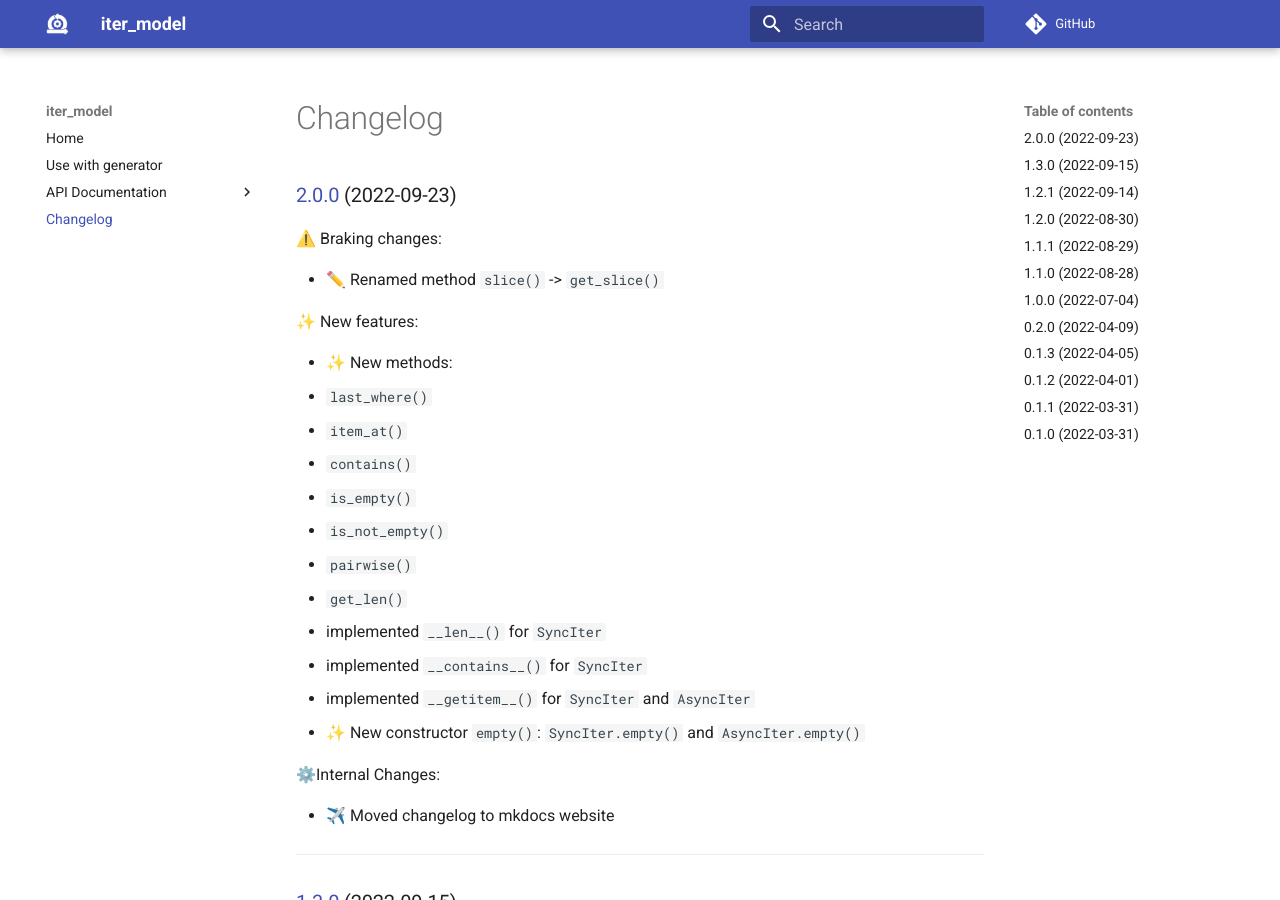
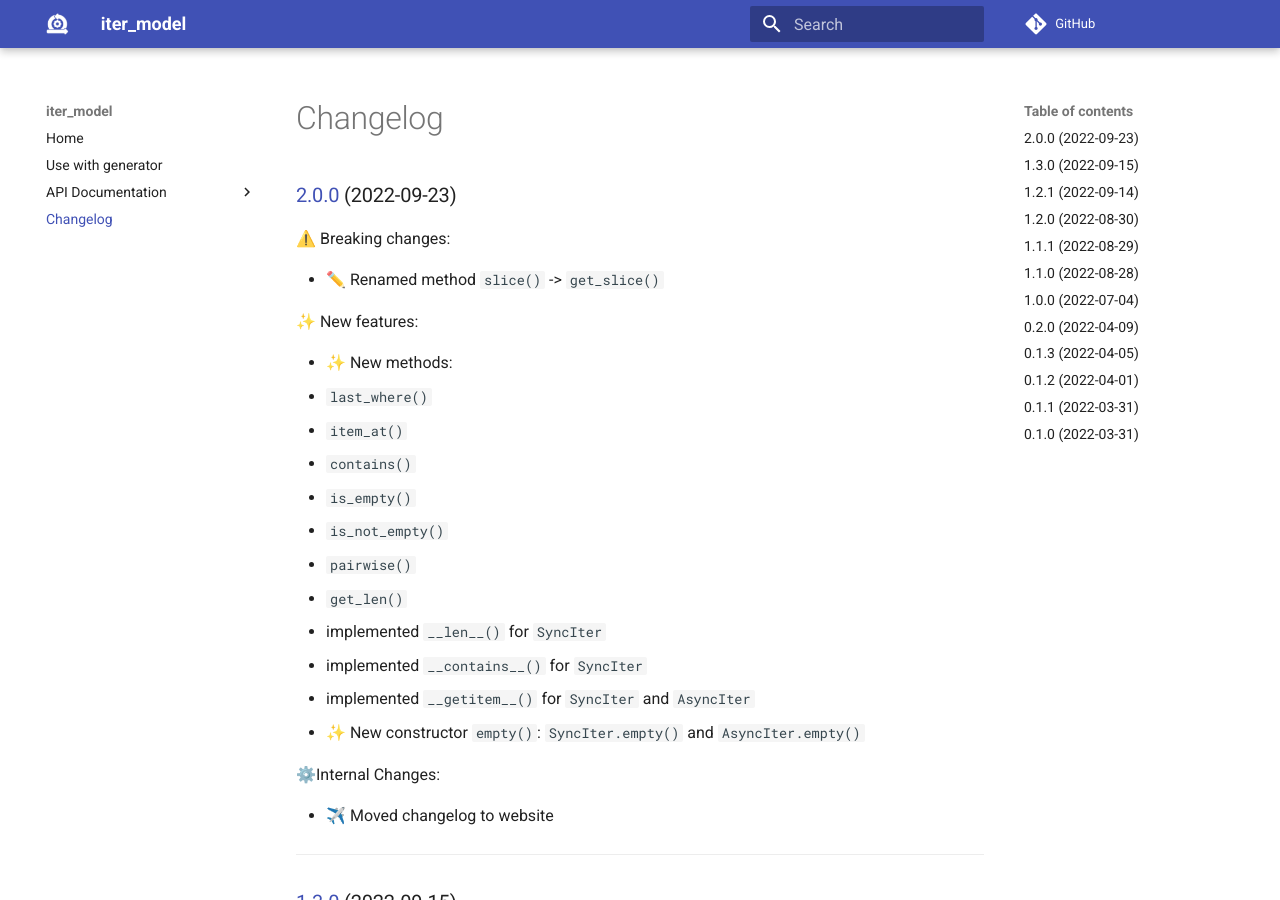
Before and after one commit to VolodymyrBor/iter_model, an MkDocs documentation site: the page built from docs/changelog.md, in a window 1280 px wide and 900 px high. Built offline with MkDocs 1.6.1 and Material for MkDocs 9.7.7, drawn with Linux system fonts in a browser that asks for light colours; comment, search, counter and statistics services are not loaded.

Commit message:
✏️ fixed typo in changelog.md

```diff
--- a/docs/changelog.md
+++ b/docs/changelog.md
@@ -1,6 +1,6 @@
 ### [2.0.0] (2022-09-23)
 
-⚠️ Braking changes:
+⚠️ Breaking changes:
 
 * ✏️ Renamed method `slice()` -> `get_slice()`
 
@@ -21,7 +21,7 @@
 
 ⚙️Internal Changes:
 
-* ✈️ Moved changelog to mkdocs website
+* ✈️ Moved changelog to website
 
 ---
 
```
